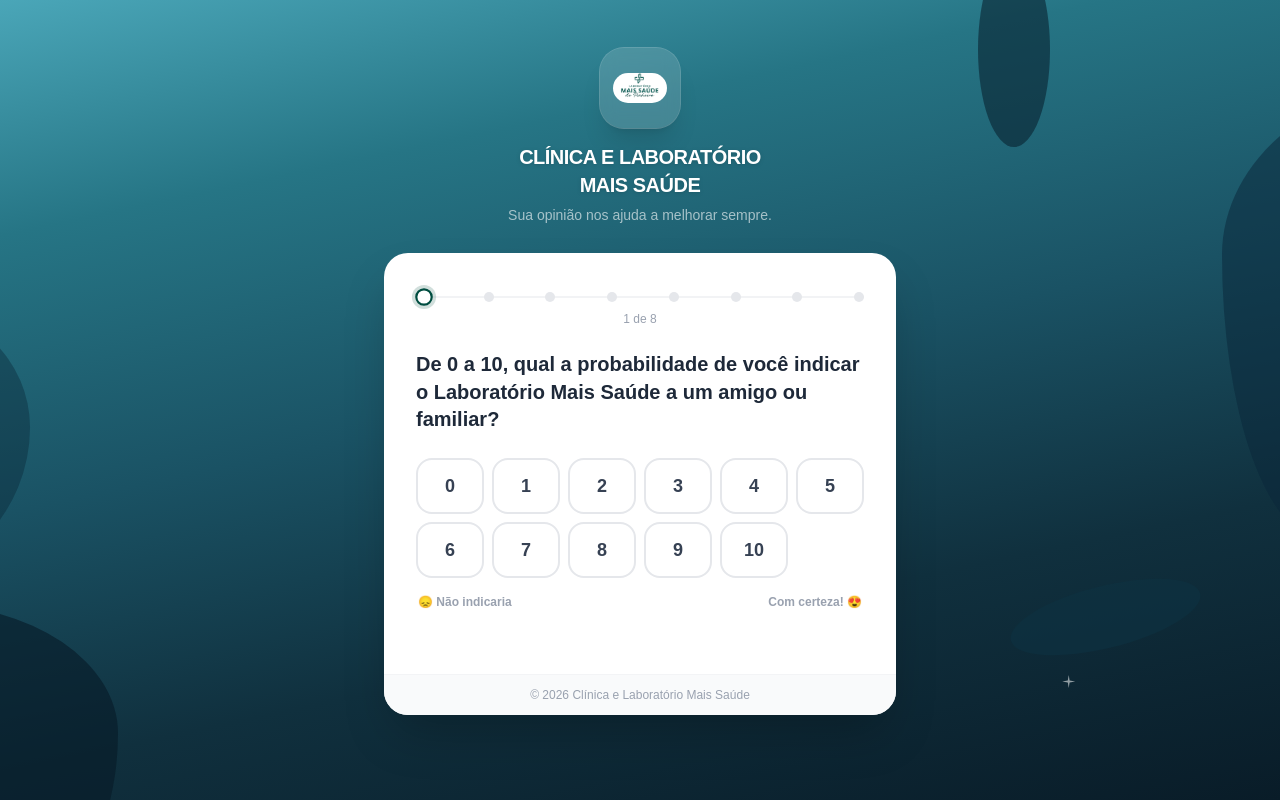
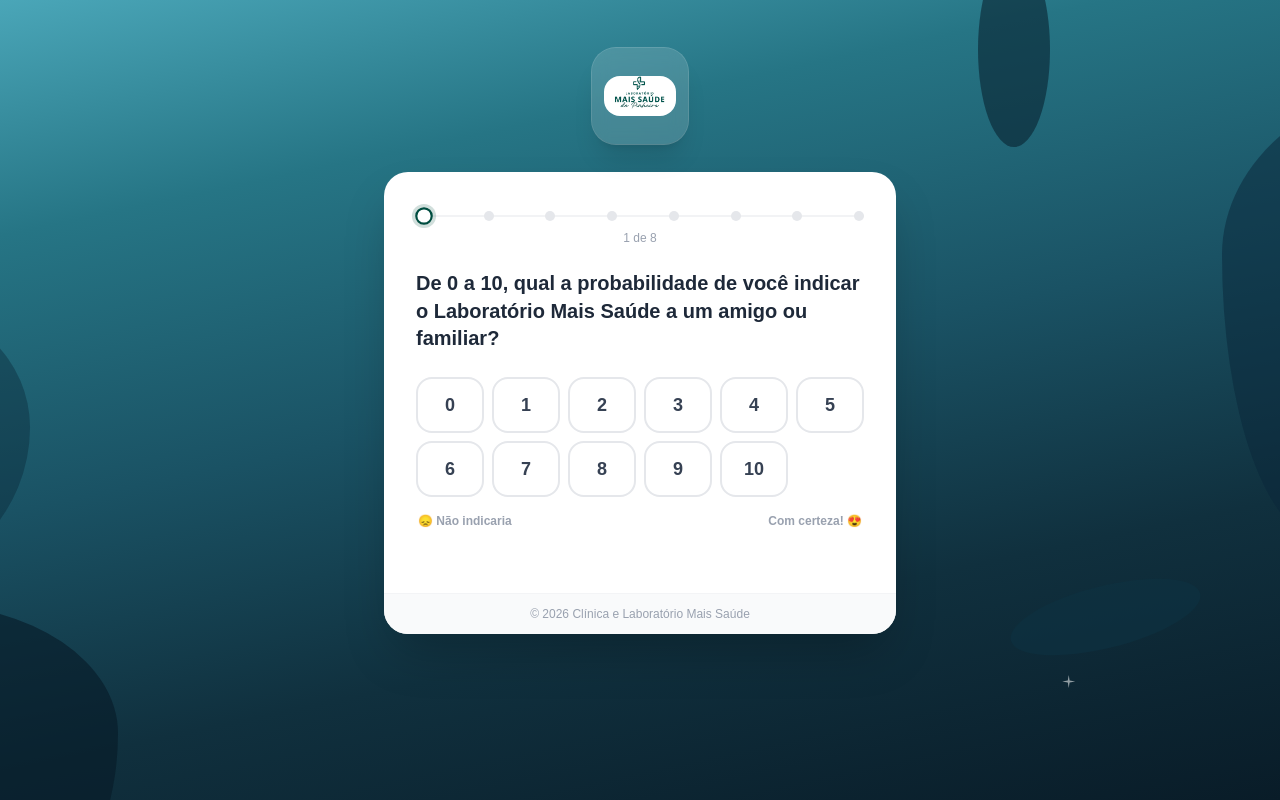
Before and after one commit to CaioDD/nps-mais-saude, a Next.js app: page / in a window 1280 px wide. Built offline with nearby package versions, Linux system fonts and the light colour scheme.

Commit message:
design: remove texto do cabeçalho, mantém somente a logo
Co-Authored-By: Claude Sonnet 4.6 <noreply@anthropic.com>

```diff
--- a/src/app/[filial]/page.tsx
+++ b/src/app/[filial]/page.tsx
@@ -45,21 +45,15 @@ export default async function FilialPage({ params }: Props) {
       <div className="relative z-10 flex-1 flex flex-col py-8 px-4 sm:py-12">
         <div className="max-w-lg mx-auto w-full">
 
-          {/* Identidade */}
+          {/* Logo */}
           <div className="flex flex-col items-center mb-7">
-            <div className="w-20 h-20 rounded-3xl bg-white/15 backdrop-blur-sm flex items-center justify-center ring-1 ring-white/25 shadow-xl">
-              <Image src="/logo.jpg" alt="Logo Mais Saúde" width={54} height={54} className="rounded-2xl object-contain" priority />
+            <div className="w-24 h-24 rounded-3xl bg-white/15 backdrop-blur-sm flex items-center justify-center ring-1 ring-white/25 shadow-xl">
+              <Image src="/logo.jpg" alt="Logo Mais Saúde" width={72} height={72} className="rounded-2xl object-contain" priority />
             </div>
-            <h1 className="mt-4 text-white font-black text-lg sm:text-xl uppercase tracking-tight text-center leading-snug drop-shadow">
-              Clínica e Laboratório<br />Mais Saúde
-            </h1>
             {/* Badge da filial */}
-            <span className="mt-2 px-3 py-1 rounded-full bg-white/20 text-white/90 text-xs font-semibold tracking-wide">
+            <span className="mt-4 px-3 py-1 rounded-full bg-white/20 text-white/90 text-xs font-semibold tracking-wide">
               Unidade {nomeFilial}
             </span>
-            <p className="mt-2 text-white/60 text-sm text-center">
-              Sua opinião nos ajuda a melhorar sempre.
-            </p>
           </div>
 
           {/* Card do formulário */}
--- a/src/app/page.tsx
+++ b/src/app/page.tsx
@@ -38,25 +38,18 @@ export default function Home() {
       <div className="relative z-10 flex-1 flex flex-col py-8 px-4 sm:py-12">
         <div className="max-w-lg mx-auto w-full">
 
-          {/* Logo e identidade */}
+          {/* Logo */}
           <div className="flex flex-col items-center mb-7">
-            {/* Caixinha — apenas a logo */}
-            <div className="w-20 h-20 rounded-3xl bg-white/15 backdrop-blur-sm flex items-center justify-center ring-1 ring-white/25 shadow-xl">
+            <div className="w-24 h-24 rounded-3xl bg-white/15 backdrop-blur-sm flex items-center justify-center ring-1 ring-white/25 shadow-xl">
               <Image
                 src="/logo.jpg"
                 alt="Logo Mais Saúde"
-                width={54}
-                height={54}
+                width={72}
+                height={72}
                 className="rounded-2xl object-contain"
                 priority
               />
             </div>
-            <h1 className="mt-4 text-white font-black text-lg sm:text-xl uppercase tracking-tight text-center leading-snug drop-shadow">
-              Clínica e Laboratório<br />Mais Saúde
-            </h1>
-            <p className="mt-1.5 text-white/60 text-sm text-center">
-              Sua opinião nos ajuda a melhorar sempre.
-            </p>
           </div>
 
           {/* Card do formulário */}
```
